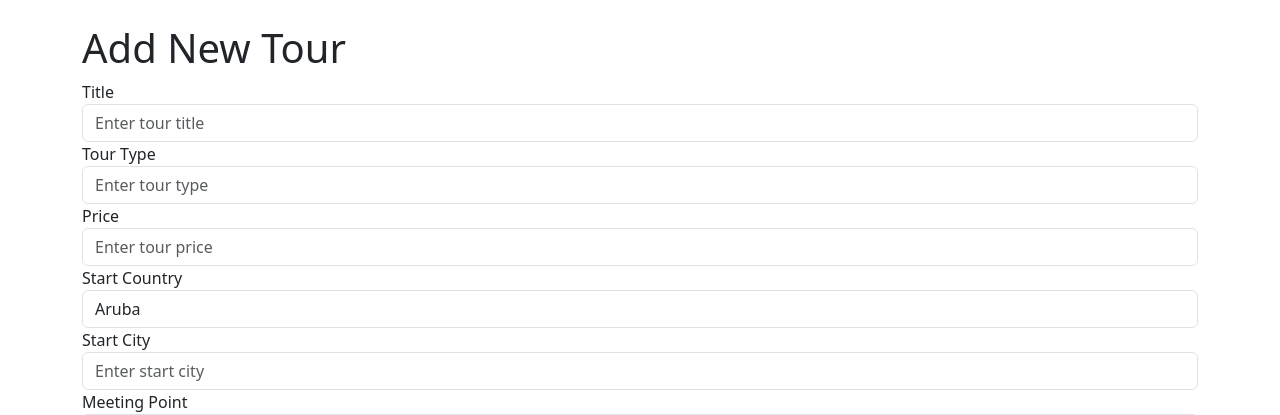
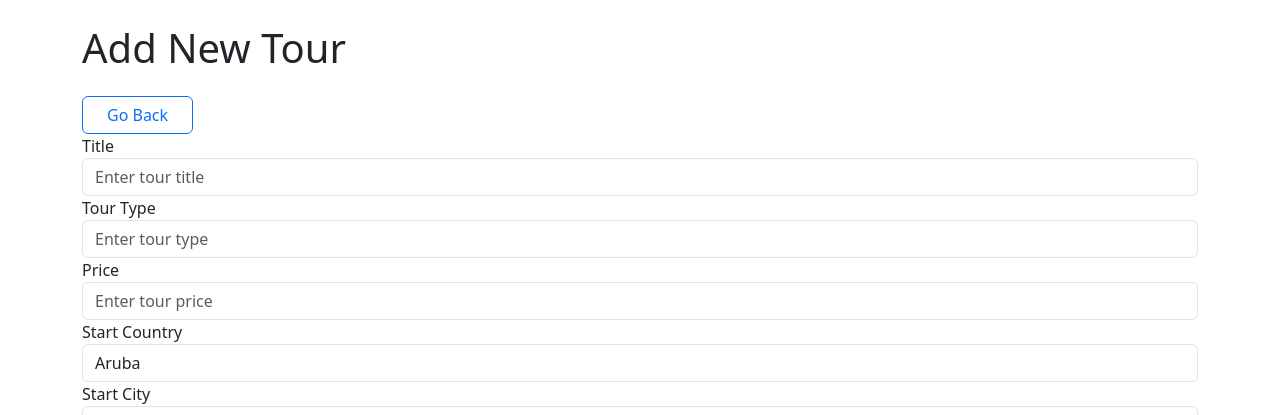
Before and after one commit to YarikKryt/ToursWebApp, a Flask app: page /admin/tours/create-tour in a window 1280 px wide. Shown: the part 89-504 px from the top of the page. Run offline with Flask 3, Linux system fonts and the light colour scheme; the visitor is signed in with stand-in values (Sample User, id 1).

Commit message:
Should be finished, commit #20

```diff
--- a/templates/create-tour.html
+++ b/templates/create-tour.html
@@ -7,6 +7,9 @@ Add New Tour
 {% block body %}
     <div class="container">
         <h1>Add New Tour</h1>
+        <div class="d-flex justify-content-start gap-2 mt-4">
+                <a href="/admin/tours" class="btn btn-outline-primary btn-md px-4">Go Back</a>
+            </div>
         <form action="/admin/tours/create-tour" method="post" enctype="multipart/form-data">
             <div class="form-group">
                 <label for="title">Title</label>
```
